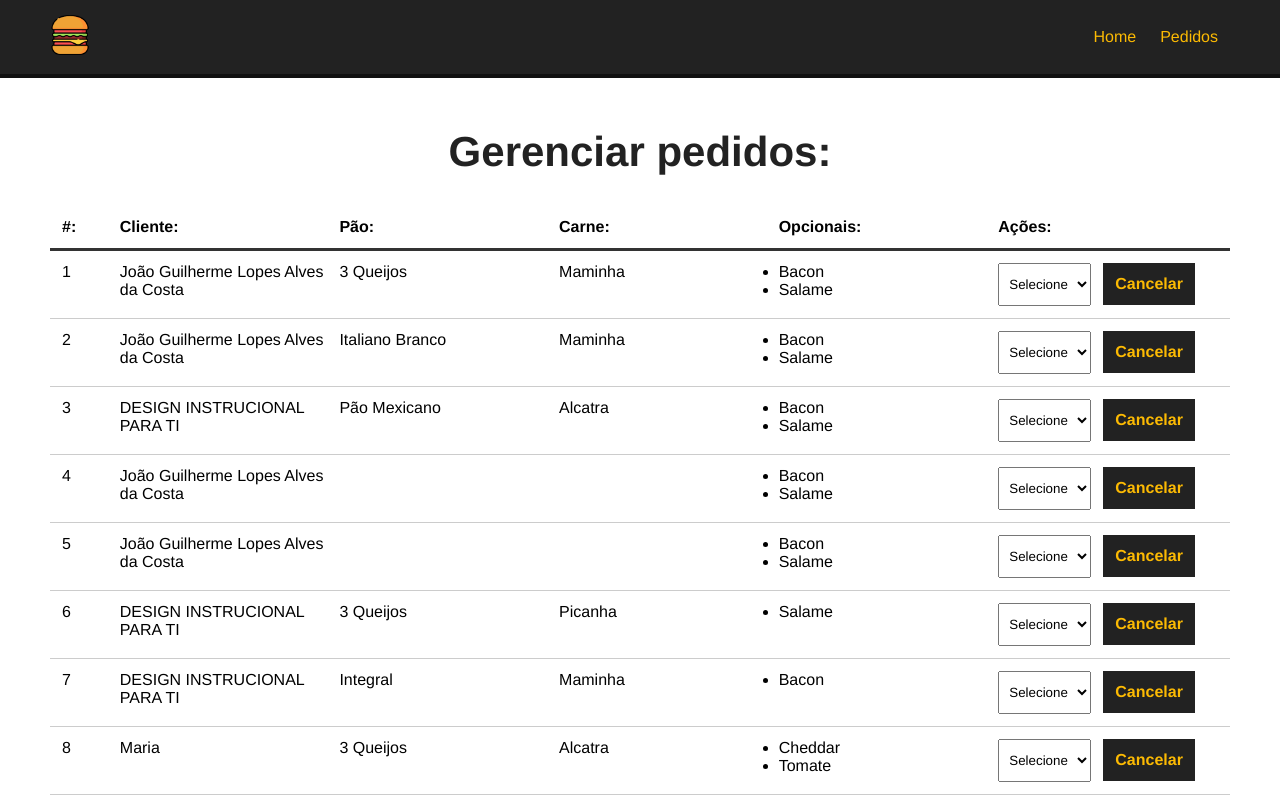
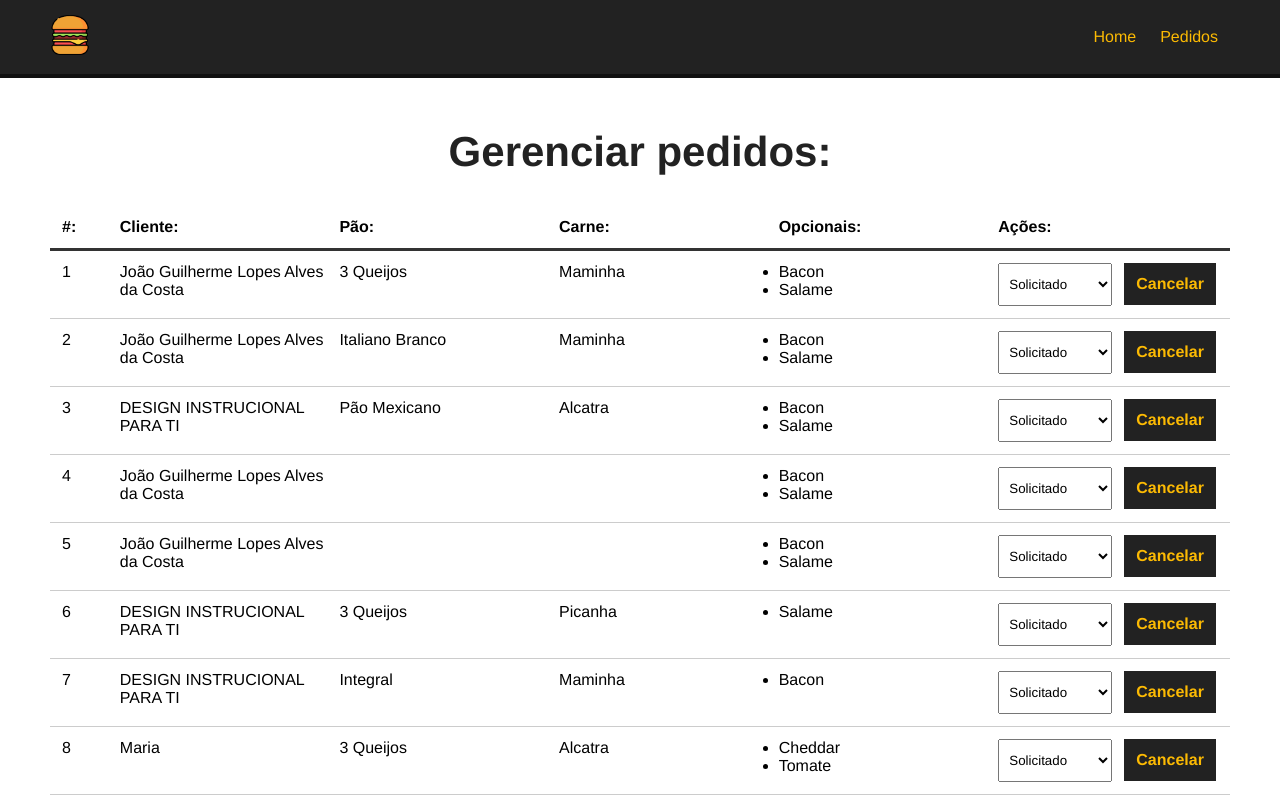
Before and after one commit to joaoguilac/learning-vue, a Vue app in the folder make_your_burger/: page /pedidos in a window 1280 px wide. Shown: the top 800 px of the page. Built offline with nearby package versions, Linux system fonts and the light colour scheme; data requests are answered from the project's data file.

Commit message:
Aula 30 finalizada

```diff
--- a/make_your_burger/src/components/BurgerForm.vue
+++ b/make_your_burger/src/components/BurgerForm.vue
@@ -10,7 +10,7 @@
         <div class="input-container">
           <label for="pao">Escolha o pão:</label>
           <select name="pao" id="pao" v-model="pao">
-            <option value="" disabled="true" selected="true">Selecione o seu pão</option>
+            <option value="" :selected="true" :disabled="true">Selecione o seu pão</option>
             <option v-for="pao in paes" :key="pao.id" :value="pao.tipo">
               {{ pao.tipo }}
             </option>
@@ -19,7 +19,7 @@
         <div class="input-container">
           <label for="carne">Escolha a carne do seu Burger:</label>
           <select name="carne" id="carne" v-model="carne">
-            <option value="">Selecione o tipo de carne</option>
+            <option value="" :selected="true" :disabled="true">Selecione o tipo de carne</option>
             <option v-for="carne in carnes" :key="carne.id" :value="carne.tipo">
               {{ carne.tipo }}
             </option>
@@ -54,8 +54,8 @@
       carnes: null,
       opcionaisdata: null,
       nome: null,
-      pao: null,
-      carne: null,
+      pao: "",
+      carne: "",
       opcionais: [],
       msg: null
     }
--- a/make_your_burger/src/components/Dashboard.vue
+++ b/make_your_burger/src/components/Dashboard.vue
@@ -25,7 +25,10 @@
         </div>
         <div>
           <select name="status" class="status">
-            <option value="">Selecione</option>
+            <option value="" :selected="true" :disabled="true">Selecione</option>
+            <option v-for="s in status" :key="s.id" value="s.tipo" :selected="burger.status == s.tipo">
+              {{ s.tipo }}
+            </option>
           </select>
           <button class="delete-btn">Cancelar</button>
         </div>
@@ -54,6 +57,13 @@
       console.log(this.burgers);
 
       // resgatar os status
+      this.getStatus();
+    },
+    async getStatus() {
+      const req = await fetch("http://localhost:3000/status");
+      const data = await req.json();
+
+      this.status = data;
     }
   },
   mounted() {
```
